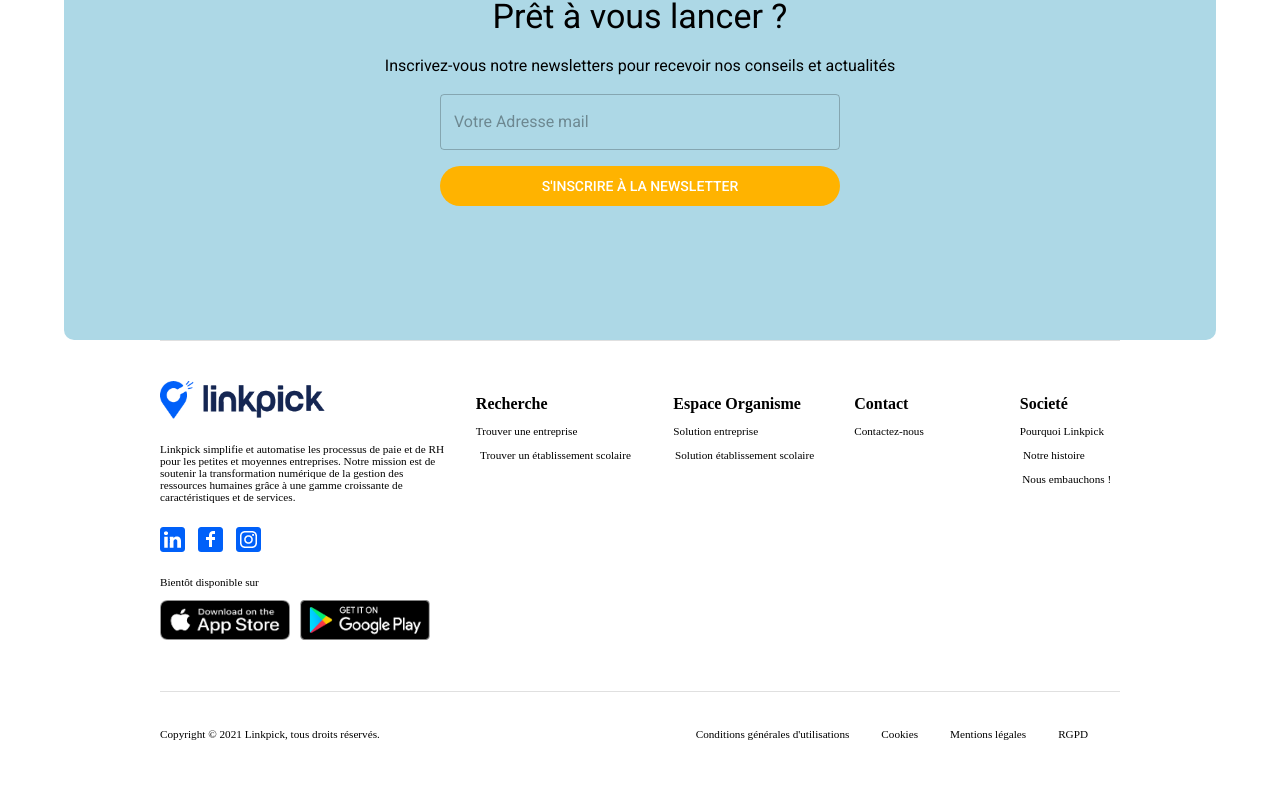
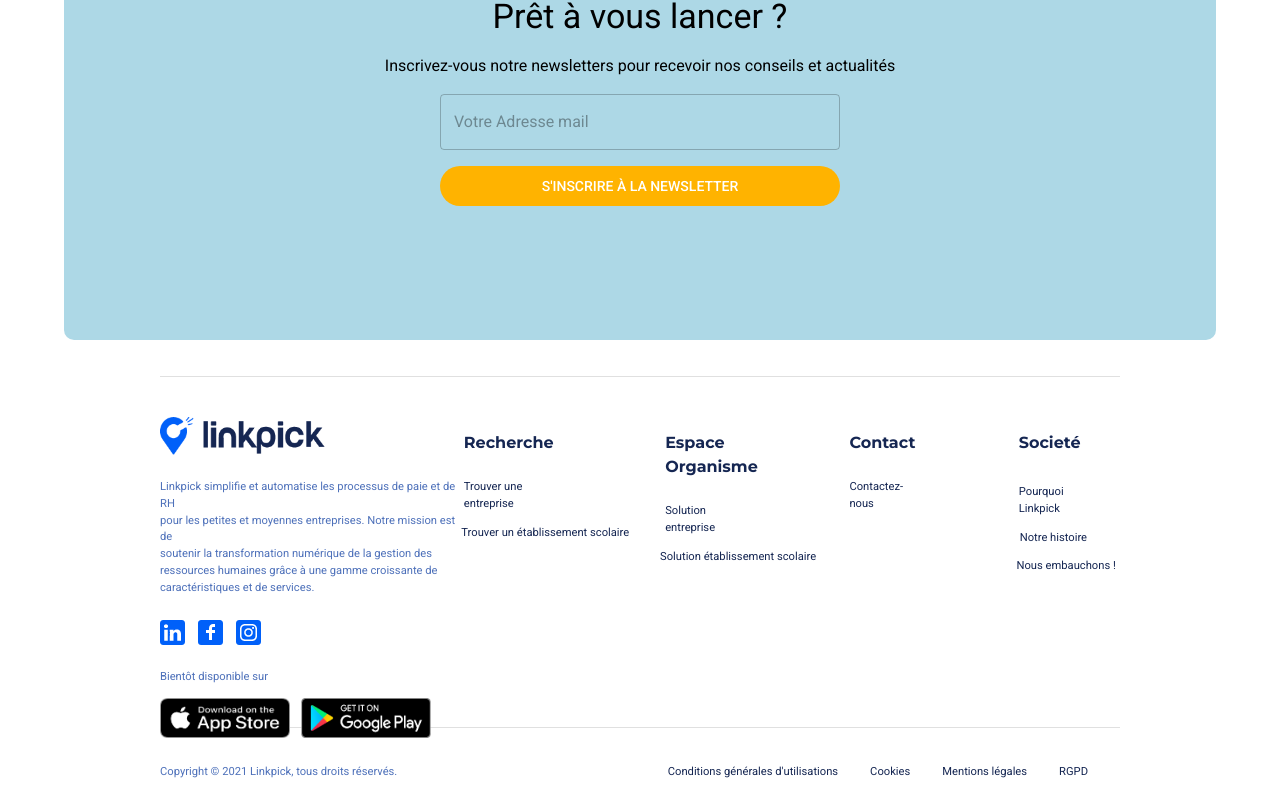
Before and after one commit to tarik-gadoumi/lickpick, a Next.js app: page / in a window 1280 px wide. Shown: the part 3653-4465 px from the top of the page. Before the commit the page ends 4429 px from the top, so only its background shows below. Built offline with nearby package versions, Linux system fonts and the light colour scheme.

Commit message:
footer change

```diff
--- a/components/Footer.js
+++ b/components/Footer.js
@@ -1,10 +1,10 @@
 import React from "react";
-import { Button } from "@mui/material/";
+import { Button, Typography, Color } from "@mui/material/";
 import Container from "@mui/material/Container";
+import { spacing, Link } from "@mui/material/";
 
 export default function Footer() {
   return (
-    <container>
     <div className="">
       <div className="footer">
         <div className="footer-detail-border">
@@ -15,6 +15,14 @@ export default function Footer() {
               <br></br>
               <br></br>
               <div>
+                <Typography
+                  sx={{
+                    fontSize: "0.7rem",
+                    fontFamily: "Roboto",
+
+                    color: "primary.dark",
+                  }}
+                >
                   <span className="primary-description-footer">
                     Linkpick simplifie et automatise les processus de paie et de
                     RH <br />
@@ -25,6 +33,7 @@ export default function Footer() {
                     ressources humaines grâce à une gamme croissante de <br />
                     caractéristiques et de services. <br />
                   </span>
+                </Typography>
               </div>
               <br></br>
               <br></br>
@@ -36,14 +45,21 @@ export default function Footer() {
               <br></br>
               <div className="footer-upload">
                 <br></br>
-                  <span>Bientôt disponible sur</span>
+                <Typography
+                  sx={{
+                    fontSize: "0.7rem",
+                    fontFamily: "Roboto",
+
+                    color: "primary.dark",
+                  }}
+                >
+                  <span className="primary-description-footer">
+                    Bientôt disponible sur
+                  </span>
+                </Typography>
                 <br></br>
                 <div className="footer-upload-primary">
-                    <img
-                      src="/apple.png"
-                      alt="linkpick"
-                      className="img-social"
-                    />
+                  <img src="/apple.png" alt="linkpick" className="img-social" />
                   <img
                     src="/google.png"
                     alt="linkpick"
@@ -55,64 +71,174 @@ export default function Footer() {
             </div>
             <div className="footer-detail-element">
               <div className="footer-upload-element">
+                <Typography
+                  sx={{
+                    fontFamily: "Montserrat",
+                    color: "primary.dark",
+                    fontSize: "0.7rem",
+                  }}
+                >
                   <span className="title-element">Recherche</span>
+                </Typography>
                 <br></br>
 
                 <div className="title-element-right">
-                    <br></br> <a href="">Trouver une entreprise</a>
+                  <br></br>{" "}
+                  <Typography
+                    sx={{
+                      fontSize: "0.7rem",
+                      fontFamily: "Roboto",
+
+                      color: "primary.dark",
+                    }}
+                  >
+                    <a href="">Trouver une entreprise</a>
+                  </Typography>
                 </div>
                 <br></br>
 
                 <div className="title-element-left">
                   {" "}
+                  <Typography
+                    sx={{
+                      fontSize: "0.7rem",
+                      fontFamily: "Roboto",
+
+                      color: "primary.dark",
+                    }}
+                  >
                     <a href="">Trouver un établissement scolaire</a>
+                  </Typography>
                 </div>
               </div>
 
               <div className="footer-upload-element">
+                <Typography
+                  sx={{
+                    fontFamily: "Montserrat",
+                    color: "primary.dark",
+                  }}
+                >
                   <span className="title-element">Espace Organisme</span>
+                </Typography>
                 <br></br>
 
                 <div className="title-element-right">
-                    <br></br> <a href="">Solution entreprise</a>
+                  <br></br>
+                  <Typography
+                    sx={{
+                      fontSize: "0.7rem",
+                      fontFamily: "Roboto",
+
+                      color: "primary.dark",
+                    }}
+                  >
+                    <a href="">Solution entreprise</a>
+                  </Typography>
                 </div>
                 <br></br>
 
                 <div className="title-element-left">
                   {" "}
+                  <Typography
+                    sx={{
+                      fontSize: "0.7rem",
+                      fontFamily: "Roboto",
+
+                      color: "primary.dark",
+                    }}
+                  >
                     <a href="">Solution établissement scolaire</a>
+                  </Typography>
                 </div>
               </div>
 
               <div className="footer-upload-element">
+                <Typography
+                  sx={{
+                    fontFamily: "Montserrat",
+                    color: "primary.dark",
+                  }}
+                >
+                  {" "}
                   <span className="title-element">Contact</span>
+                </Typography>
                 <br></br>
 
                 <div className="title-element-right">
-                    <br></br> <a href="">Contactez-nous</a>
+                  <br></br>
+                  <Typography
+                    sx={{
+                      fontSize: "0.7rem",
+                      fontFamily: "Roboto",
+
+                      color: "primary.dark",
+                    }}
+                  >
+                    <a href="">Contactez-nous</a>
+                  </Typography>
                 </div>
               </div>
 
               <div className="footer-upload-element">
+                <Typography
+                  sx={{
+                    fontFamily: "Montserrat",
+                    color: "primary.dark",
+                  }}
+                >
+                  {" "}
                   <span className="title-element">Societé</span>
+                </Typography>
+
                 <br></br>
 
+                <Typography
+                  sx={{
+                    fontSize: "0.7rem",
+                    fontFamily: "Roboto",
+
+                    color: "primary.dark",
+                  }}
+                >
                   <div className="title-element-right-linkpick">
                     <br></br>
                     <a href="">Pourquoi Linkpick</a>
                   </div>
+                </Typography>
+
                 <br></br>
 
+                <Typography
+                  sx={{
+                    fontSize: "0.7rem",
+                    fontFamily: "Roboto",
+
+                    color: "primary.dark",
+                  }}
+                >
+                  {" "}
                   <div className="title-element-left-history">
                     {" "}
                     <a href="">Notre histoire</a>
                   </div>
+                </Typography>
+
                 <br></br>
 
+                <Typography
+                  sx={{
+                    fontSize: "0.7rem",
+                    fontFamily: "Roboto",
+
+                    color: "primary.dark",
+                  }}
+                >
                   <div className="title-element-left">
                     {" "}
                     <a href="">Nous embauchons !</a>
                   </div>
+                </Typography>
               </div>
             </div>
           </div>
@@ -122,13 +248,67 @@ export default function Footer() {
         <br></br>
 
         <div className="condition-generale">
-            <div>Copyright © 2021 Linkpick, tous droits réservés.</div>
+          <Typography
+            sx={{
+              fontSize: "0.7rem",
+              fontFamily: "Roboto",
+
+              color: "primary.dark",
+            }}
+          >
+            {" "}
+            <div className="primary-description-footer">
+              Copyright © 2021 Linkpick, tous droits réservés.
+            </div>
+          </Typography>
+
           <div className="condition-generale-right">
             <div className="condition-generale-element">
+              <Typography
+                sx={{
+                  fontSize: "0.7rem",
+                  fontFamily: "Roboto",
+
+                  color: "primary.dark",
+                }}
+              >
+                {" "}
                 <div>Conditions générales d'utilisations</div>
+              </Typography>
+              <Typography
+                sx={{
+                  fontSize: "0.7rem",
+                  fontFamily: "Roboto",
+
+                  color: "primary.dark",
+                }}
+              >
+                {" "}
                 <div>Cookies</div>
+              </Typography>
+              <Typography
+                sx={{
+                  fontSize: "0.7rem",
+                  fontFamily: "Roboto",
+
+                  color: "primary.dark",
+                }}
+              >
+                {" "}
                 <div>Mentions légales</div>
+              </Typography>
+              <Typography
+                sx={{
+                  fontSize: "0.7rem",
+                  fontFamily: "Roboto",
+
+                  color: "primary.dark",
+                }}
+              >
+                {" "}
                 <div>RGPD</div>
+              </Typography>
+
               <br></br>
               <br></br>
               <br></br>
@@ -139,6 +319,9 @@ export default function Footer() {
       </div>
 
       <style jsx>{`
+      .primary-description-footer{
+        color: #4e71ba;
+      }
         .footer-social {
           display: flex;
           flex-direction: row;
@@ -222,7 +405,8 @@ export default function Footer() {
         .footer-upload-primary {
           display: flex;
           flex-direction: row;
-            column-gap: 0.6rem;
+          column-gap: 0.7rem;,
+
         }
         .condition-generale {
           display: flex;
@@ -246,6 +430,5 @@ export default function Footer() {
         }
       `}</style>
     </div>
-    </container>
   );
 }
--- a/components/Layout.js
+++ b/components/Layout.js
@@ -3,6 +3,7 @@ import { styled } from "@mui/material/styles";
 import NavBar from "./NavBar";
 import NavTest from "./NavTest";
 import Footer from "./Footer";
+import Foote from "./Foote";
 
 const BodyContainer = styled("div")({
   display: "flex",
@@ -18,7 +19,11 @@ const Layout = ({ children }) => {
       {/* <NavBar /> */}
       <NavTest />
       <Box sx={{ flexGrow: 1, minHeight: "60vh" }}>{children}</Box>
+      <br></br>
+      <br></br>
+
       <Footer />
+      {/* <Foote /> */}
 
       <style jsx global>{`
         body {
```
Also changed, not shown: components/Foote.js (added, +24 -0 lines). Lines whose indentation alone changed are shown as unchanged.
